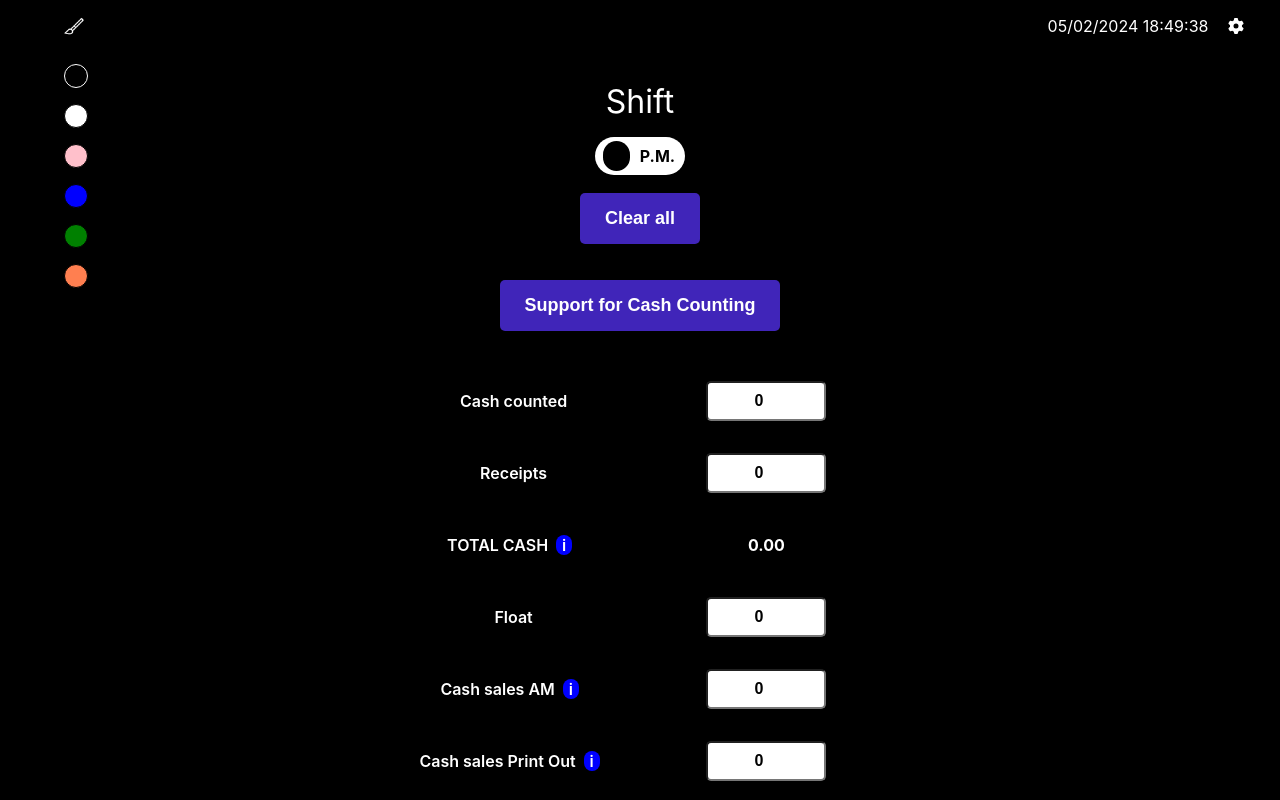
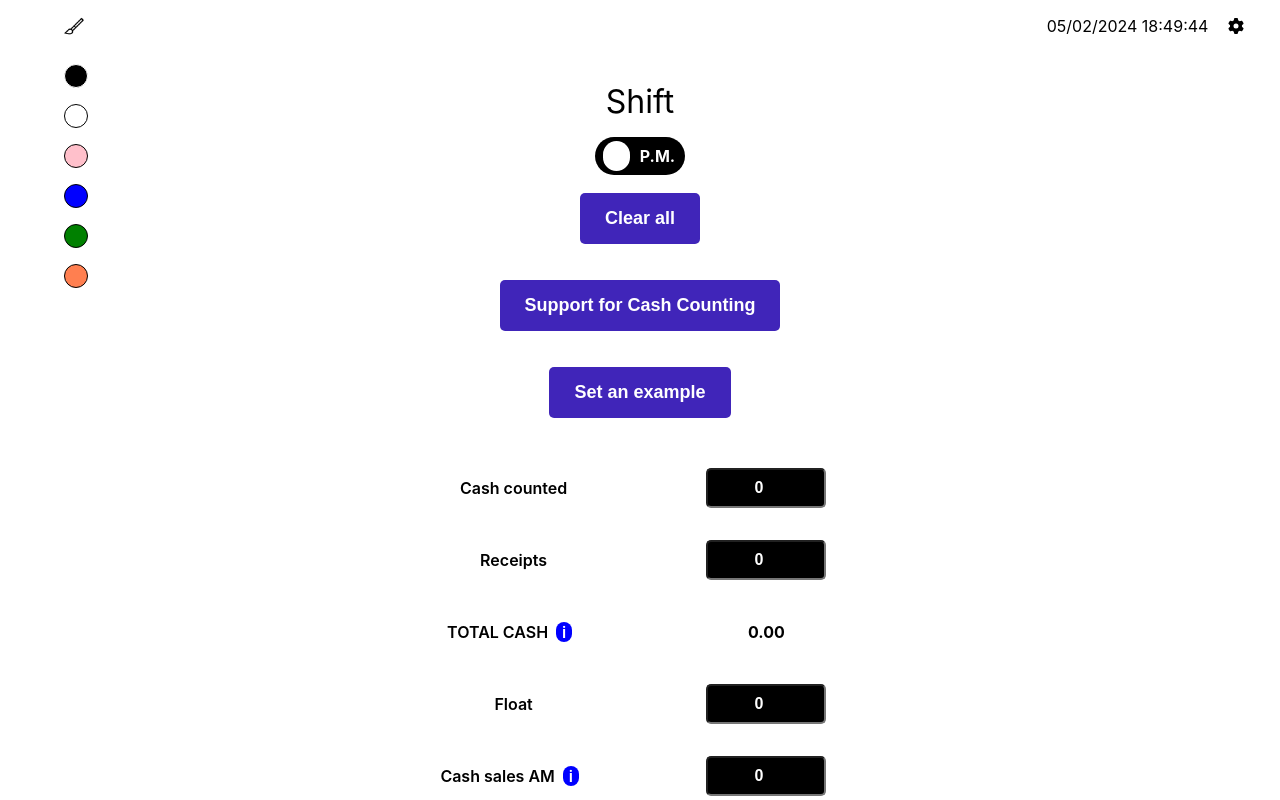
Before and after one commit to manuelcasanova/rmf, a React (Create React App) app in the folder client/: page /pm in a window 1280 px wide. Both pictures are taken after a click on the picture 74 px from the left and 26 px from the top of the page. Shown: the top 800 px of the page. Built offline with nearby package versions, Linux system fonts and the light colour scheme; no server answers.

Commit message:
Refactor several components

```diff
--- a/client/src/Components/ClosingAM.jsx
+++ b/client/src/Components/ClosingAM.jsx
@@ -12,7 +12,7 @@ import DataComponent from './DataComponents/DataComponent';
 import Colors from './SubComponents/Colors';
 import Navbar from './SubComponents/Navbar';
 import SupportCashCounting from './SubComponents/SupportCashCounting';
-// import SetExample from './SubComponents/SetExample';
+import SetExample from './SubComponents/SetExample';
 import ClearAll from './SubComponents/ClearAll';
 import TotalCash from './SubComponents/TotalCash';
 import PizzaMakingQuestion from './SubComponents/PizzaMakingQuestion';
@@ -83,7 +83,7 @@ export default function ClosingAM() {
 
           <SupportCashCounting />
 
-          {/* <SetExample /> */}
+          <SetExample />
 
           <section className='money'>
 
--- a/client/src/Components/ClosingPM.jsx
+++ b/client/src/Components/ClosingPM.jsx
@@ -11,7 +11,7 @@ import DataComponent from './DataComponents/DataComponent';
 import Colors from "./SubComponents/Colors";
 import Navbar from "./SubComponents/Navbar";
 import SupportCashCounting from './SubComponents/SupportCashCounting';
-// import SetExample from './SubComponents/SetExample';
+import SetExample from './SubComponents/SetExample';
 import ClearAll from "./SubComponents/ClearAll";
 import TotalCash from "./SubComponents/TotalCash";
 import PizzaMakingQuestion from "./SubComponents/PizzaMakingQuestion";
@@ -114,7 +114,7 @@ export default function ClosingPM() {
 
           <SupportCashCounting />
 
-          {/* <SetExample /> */}
+          <SetExample />
 
           <section className='money'>
 
--- a/client/src/Components/SubComponents/Colors.jsx
+++ b/client/src/Components/SubComponents/Colors.jsx
@@ -1,39 +1,48 @@
-//Hooks
-import { useState } from "react"
+import brushWhite from "../../images/brush-white.png";
+import brush from "../../images/brush.png";
 
+export default function Colors({ color, setColor }) {
+  const toggleColors = () => {
+    setColor(color === "black" ? "white" : "black");
+  };
 
-//Images
-import brushWhite from "../../images/brush-white.png"
-import brush from "../../images/brush.png"
+  return (
+    <div>
+      <img
+        className="brush"
+        src={color === "black" ? brushWhite : brush}
+        alt="Brush"
+        onClick={toggleColors}
+      />
 
-
-export default function Colors ({color, setColor}) {
-
-  const [colors, setColors] = useState(false)
-  const showColors = () => { setColors(prev => !prev)}
-
-return (
-  <div>
-
-{color === 'black' &&
-          <><img className='brush' src={brushWhite} alt="Brush" onClick={showColors} /></>
-        }
-
-        {color !== 'black' &&
-          <><img className='brush' src={brush} alt="Brush" onClick={showColors} /></>
-        }
-
-
-        {colors && <div className='colors'>
-          <div className='color black white-line' onClick={(e) => setColor("black")}></div>
-          <div className='color white black-line' onClick={(e) => setColor("white")}></div>
-          <div className='color pink black-line' onClick={(e) => setColor("pink")}></div>
-          <div className='color blue black-line' onClick={(e) => setColor("blue")}></div>
-          <div className='color green black-line' onClick={(e) => setColor("green")}></div>
-          <div className='color red black-line' onClick={(e) => setColor("red")}></div>
-        </div>}
-
-  </div>
-)
-
+      {color !== "black" && (
+        <div className="colors">
+          <div
+            className="color black white-line"
+            onClick={() => setColor("black")}
+          ></div>
+          <div
+            className="color white black-line"
+            onClick={() => setColor("white")}
+          ></div>
+          <div
+            className="color pink black-line"
+            onClick={() => setColor("pink")}
+          ></div>
+          <div
+            className="color blue black-line"
+            onClick={() => setColor("blue")}
+          ></div>
+          <div
+            className="color green black-line"
+            onClick={() => setColor("green")}
+          ></div>
+          <div
+            className="color red black-line"
+            onClick={() => setColor("red")}
+          ></div>
+        </div>
+      )}
+    </div>
+  );
 }
--- a/client/src/Components/SubComponents/PizzaMakingQuestion.jsx
+++ b/client/src/Components/SubComponents/PizzaMakingQuestion.jsx
@@ -1,31 +1,27 @@
-//Hooks
-
 import { useContext } from "react";
 import { AppContext } from '../../contexts/AppContext';
 
 export default function PizzaMakingQuestion() {
-
   const {
-
-redLine, showRedLine,
+    redLine,
+    showRedLine,
     pizzaParties,
     showPizzaParties
-
   } = useContext(AppContext);
 
-
   return (
-    <div
-    className='pizza-making-question'
-  >
+    <div className='pizza-making-question'>
       Pizza parties or Pizza making for children?
 
       <div className='yes-no'>
-      {!pizzaParties && <button className='clear-all' onClick={showPizzaParties}>Yes</button>}
-      {!pizzaParties && <button className={redLine ? 'clear-all red-line' : 'clear-all'} onClick={showRedLine}>No</button>}
-    </div>
+        {!pizzaParties && (
+          <>
+            <button className='clear-all' onClick={showPizzaParties}>Yes</button>
+            <button className={redLine ? 'clear-all red-line' : 'clear-all'} onClick={showRedLine}>No</button>
+          </>
+        )}
         {pizzaParties && <button className='clear-all' onClick={showPizzaParties}>No</button>}
       </div>
-  )
-
+    </div>
+  );
 }
--- a/client/src/Components/SubComponents/TotalCash.jsx
+++ b/client/src/Components/SubComponents/TotalCash.jsx
@@ -1,81 +1,65 @@
-//Hooks
-
 import { useContext } from "react";
 import { AppContext } from '../../contexts/AppContext';
 import ErrorMessageInputField from "./ErrorMessageInputField";
 
 export default function TotalCash() {
-
   const {
-
     // Color
-
     color,
-
     // Cash
-
     cash,
-    receipts, setReceipts,
-    float, setFloat,
+    receipts,
+    setReceipts,
+    float,
+    setFloat,
     cashCount,
-    cashCounted, setCashCounted,
+    cashCounted,
+    setCashCounted,
     totalCash,
-
     // Info
-
-    totalCashInfo, showTotalCashInfo, showTotalHoursInfo
-
-
+    totalCashInfo,
+    showTotalCashInfo,
+    showTotalHoursInfo
   } = useContext(AppContext);
 
+  const handleCashCountChange = (e) => {
+    setCashCounted(e.target.value);
+  };
 
   return (
     <>
       {!cashCount && (
-
         <div className='inline'>
           <label className='inline-label'>Cash counted</label>
-          <input type="number" className='money-input' value={cashCounted} onChange={(e) => setCashCounted(e.target.value)}
-            onClick={() => setCashCounted("")}
-            onFocus={() => setCashCounted("")}
-          ></input>
+          <input type="number" className='money-input' value={cashCounted} onChange={handleCashCountChange} onClick={() => setCashCounted("")} onFocus={() => setCashCounted("")} />
         </div>
       )}
 
       {cashCount && (
-
         <div className='inline'>
           <label className='inline-label'>Cash counted</label>
           <div className='money-input'>{cash}</div>
         </div>
       )}
 
-
       <div className='inline'>
         <label className='inline-label'>Receipts</label>
-        <input type="number" className='money-input' value={receipts} onChange={(e) => setReceipts(e.target.value)} onClick={() => setReceipts("")} onFocus={() => setReceipts("")}></input>
+        <input type="number" className='money-input' value={receipts} onChange={(e) => setReceipts(e.target.value)} onClick={() => setReceipts("")} onFocus={() => setReceipts("")} />
       </div>
 
       <div className='inline'>
         <label className='inline-label' onClick={showTotalCashInfo}>TOTAL CASH <div className={color !== 'blue' ? "info" : "info-red"} onClick={showTotalHoursInfo}>i</div></label>
         <div className='money-input'>{!isNaN(totalCash.toFixed(2)) && totalCash.toFixed(2)}</div>
 
-        {isNaN(totalCash.toFixed(2))
-          &&
-          <ErrorMessageInputField />
-        }
+        {isNaN(totalCash.toFixed(2)) && <ErrorMessageInputField />}
       </div>
 
       {totalCashInfo && <div className='info-message'>Cash counted + receipts</div>}
 
       <div className='inline'>
         <label className='inline-label'>Float</label>
-        <input type="number" className='money-input' value={float} onChange={(e) => setFloat(e.target.value)}
-          onClick={() => setFloat("")}
-          onFocus={() => setFloat("")}
-        ></input>
+        <input type="number" className='money-input' value={float} onChange={(e) => setFloat(e.target.value)} onClick={() => setFloat("")} onFocus={() => setFloat("")} />
       </div>
     </>
-  )
-
+  );
 }
--- a/client/src/Components/SubComponents/Totals.jsx
+++ b/client/src/Components/SubComponents/Totals.jsx
@@ -1,102 +1,59 @@
-//Hooks
-
 import { useContext } from "react";
 import { AppContext } from '../../contexts/AppContext';
-
-//Components
-
 import ErrorMessageInputField from "./ErrorMessageInputField";
 
 export default function Totals({ isAM }) {
-
   const {
-
-    //Hours
-
+    // Hours
     totalHours,
-
     // Color
-
     color,
-
     // Cash
-
     cash,
     cashCounted,
-
-    //Tips
-
+    // Tips
     tipsPerHour,
     tipsPerHourPM,
     frontTips,
     frontTipsPM,
     pizzaTips,
     pizzaTipsPM,
-
     // Info
-
-    totalHoursInfo, showTotalHoursInfo, newFloatInfo, showNewFloatInfo
-
-
+    totalHoursInfo,
+    showTotalHoursInfo,
+    newFloatInfo,
+    showNewFloatInfo
   } = useContext(AppContext);
 
+  const calculateNewFloat = () => {
+    return (isAM ?
+      (cash > 0 ? (cash - frontTips - pizzaTips) : (cashCounted - frontTips - pizzaTips)).toFixed(2) :
+      (cash > 0 ? (cash - frontTipsPM - pizzaTipsPM) : (cashCounted - frontTipsPM - pizzaTips)).toFixed(2)
+    );
+  };
 
   return (
     <section className='summary'>
-
       <div className='inline'>
         <label className='inline-label'>TOTAL HOURS <div className={color !== 'blue' ? "info" : "info-red"} onClick={showTotalHoursInfo}>i</div></label>
-
         <div className='tips-input'>
-          {
-            !isNaN(totalHours.toFixed(2)) &&
-            totalHours.toFixed(2)
-
-          }
-
-          {isNaN(totalHours.toFixed(2))
-            &&
-            <ErrorMessageInputField />
-          }
-
-
+          {!isNaN(totalHours.toFixed(2)) && totalHours.toFixed(2)}
+          {isNaN(totalHours.toFixed(2)) && <ErrorMessageInputField />}
         </div>
-
       </div>
       {totalHoursInfo && <div className='info-message'>Total hours considered for tips. It takes into consideration the difference between server and server support.</div>}
 
       <div className='inline'>
         <label className='inline-label'>TIPS per HOUR</label>
-        <div className='tips-input'>{totalHours !== 0 &&
-          (isAM ? tipsPerHour : tipsPerHourPM)
-            ().toFixed(2)}</div>
+        <div className='tips-input'>{totalHours !== 0 && (isAM ? tipsPerHour : tipsPerHourPM)().toFixed(2)}</div>
       </div>
 
       <div className='inline'>
         <label className='inline-label'>NEW FLOAT <div className={color !== 'blue' ? "info" : "info-red"} onClick={showNewFloatInfo}>i</div></label>
-        <div className='tips-input'>
-
-          {
-
-
-            (isAM ?
-
-              (cash > 0 ? (cash - frontTips - pizzaTips) : (cashCounted - frontTips - pizzaTips)).toFixed(2)
-
-              :
-
-              (cash > 0 ? (cash - frontTipsPM - pizzaTipsPM) : (cashCounted - frontTipsPM - pizzaTips)).toFixed(2)
-
-            )
-
-
-          }</div>
+        <div className='tips-input'>{calculateNewFloat()}</div>
       </div>
 
       {newFloatInfo && <div className='info-message'>New float = Cash counted - Pizza making tips - front tips</div>}
-
     </section>
-
-  )
-
+  );
 }
```
Also changed, not shown: client/src/Components/SubComponents/PizzaParties.jsx (+78 -71 lines). Lines whose indentation alone changed are shown as unchanged.
